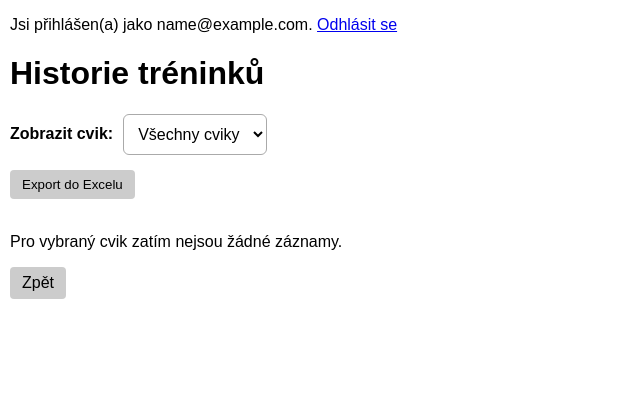
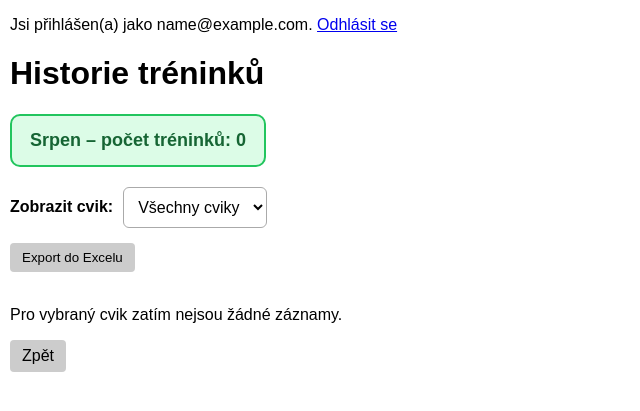
Before and after one commit to Jaruunka/gym_web_app, a Flask app: page /historie in a window 1280 px wide. Shown: the top 411 px of the page, without its empty margins (0-640 px from the left). Run offline with Flask 3, Linux system fonts and the light colour scheme; the visitor is signed in with stand-in values (Sample User, id 1); data that the repository does not hold is empty.

Commit message:
Přidání měsíčního počítadla tréninků

```diff
--- a/app.py
+++ b/app.py
@@ -252,6 +252,28 @@ def zadat():
 @login_required
 def historie():
     selected_exercise = request.args.get("exercise", "").strip()
+    today = date.today()
+    current_month_prefix = today.strftime("%Y-%m")
+
+    month_names = [
+        "Leden", "Únor", "Březen", "Duben",
+        "Květen", "Červen", "Červenec", "Srpen",
+        "Září", "Říjen", "Listopad", "Prosinec"
+    ]
+
+    current_month_name = month_names[today.month - 1]
+
+    workout_dates = db.session.query(Workout.date).filter(
+        Workout.user_id == current_user.id
+    ).all()
+
+    current_month_workout_dates = {
+        str(row[0])
+        for row in workout_dates
+        if str(row[0]).startswith(current_month_prefix)
+    }
+
+    monthly_workout_count = len(current_month_workout_dates)
 
     all_exercises = [
         row[0]
@@ -308,7 +330,6 @@ def historie():
             chart_labels.append(date_key)
             chart_weights.append(float(best_workout.weight))
             chart_reps.append(best_workout.reps or 0)
-
     return render_template(
         "historie.html",
         table_data=table_data,
@@ -317,7 +338,9 @@ def historie():
         selected_exercise=selected_exercise,
         chart_labels=chart_labels,
         chart_weights=chart_weights,
-        chart_reps=chart_reps
+        chart_reps=chart_reps,
+        current_month_name=current_month_name,
+        monthly_workout_count=monthly_workout_count
     )
 @app.route("/export_excel")
 @login_required
--- a/templates/historie.html
+++ b/templates/historie.html
@@ -138,6 +138,17 @@
             border: 1px solid #ddd;
             border-radius: 8px;
         }
+        .monthly-counter {
+            display: inline-block;
+            margin: 0 0 20px;
+            padding: 14px 18px;
+            background-color: #dcfce7;
+            color: #166534;
+            border: 2px solid #22c55e;
+            border-radius: 10px;
+            font-size: 18px;
+            font-weight: bold;
+        }
     </style>
 
     {% include '_pwa_head.html' %}
@@ -159,6 +170,10 @@
 {% endif %}
 
 <h1>Historie tréninků</h1>
+<div class="monthly-counter">
+    {{ current_month_name }} – počet tréninků:
+    {{ monthly_workout_count }}
+</div>
 
 <form
     class="filter-form"
```
